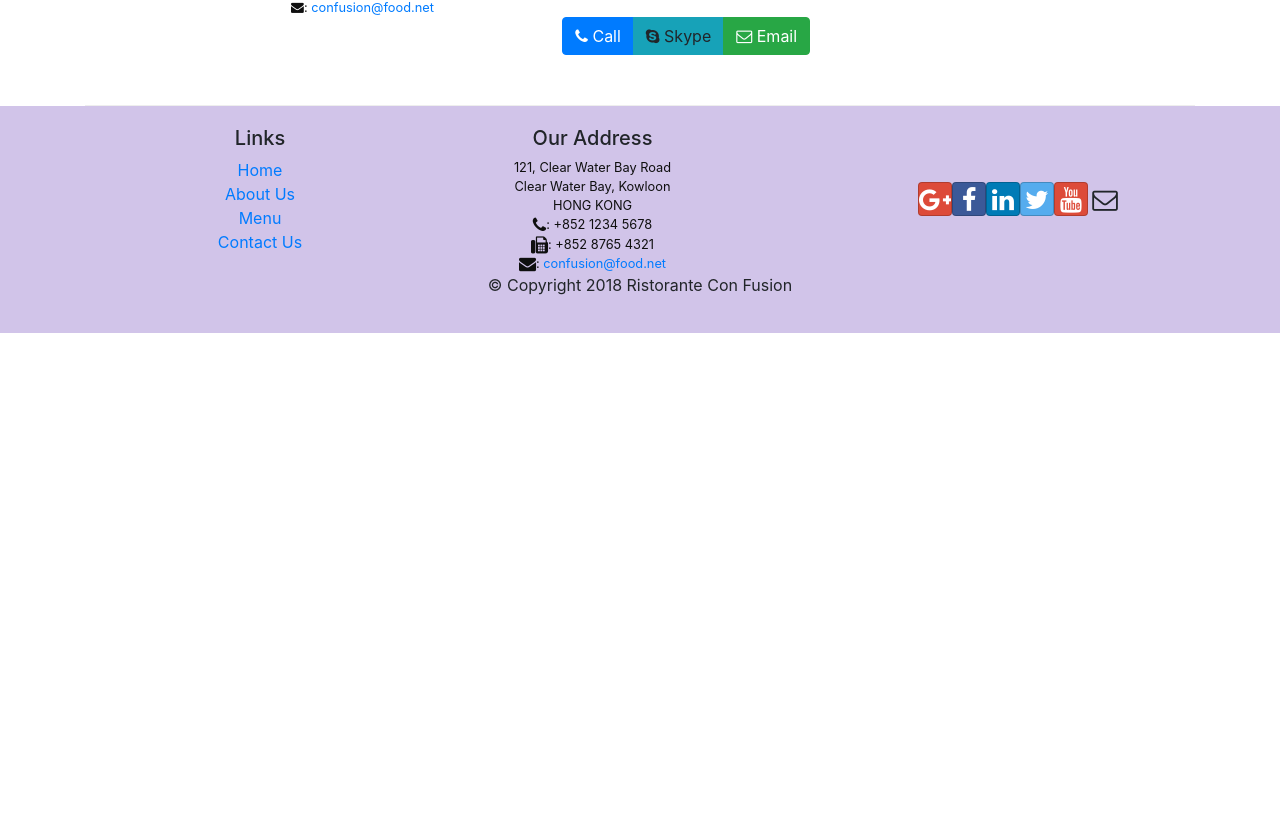
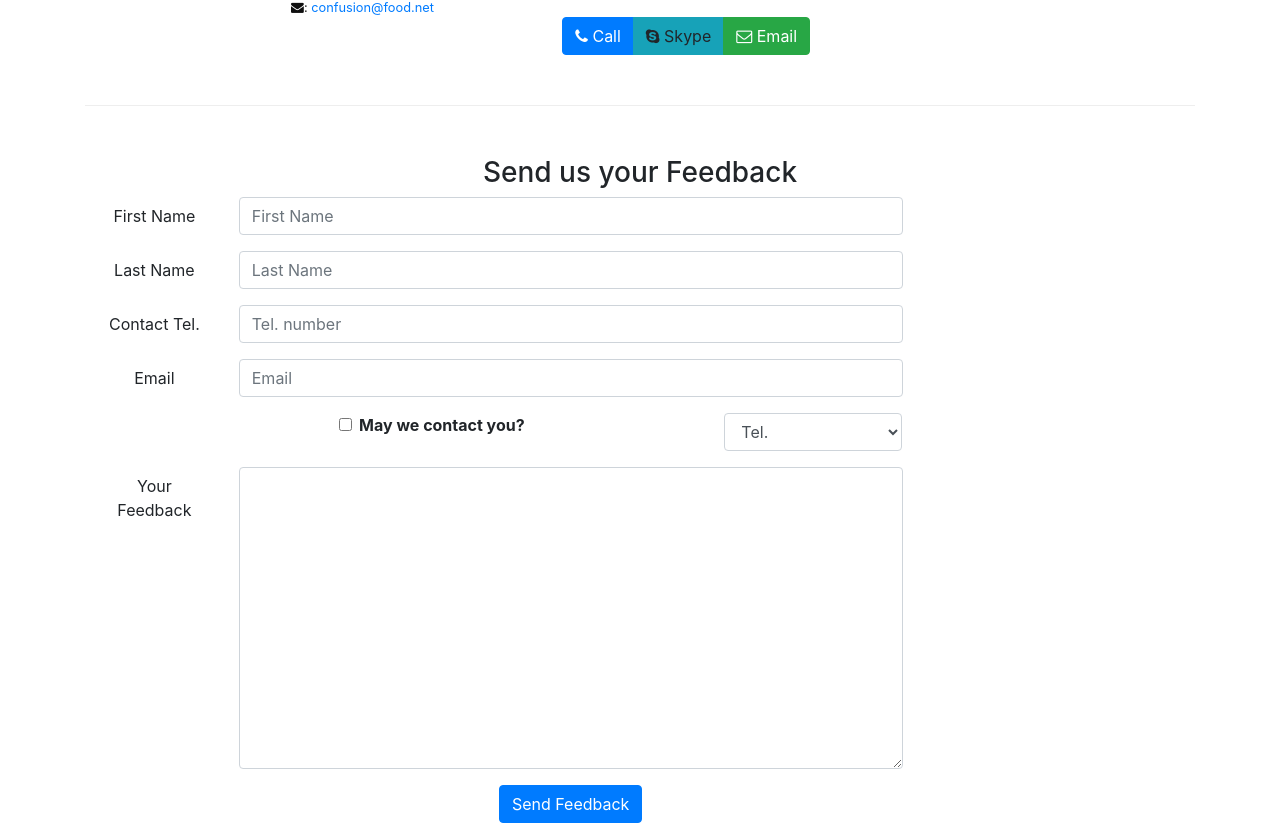
Before and after one commit to jessequiroga/confusion-react, a React (Create React App) app: page /contactus in a window 1280 px wide. Shown: the part 694-1520 px from the top of the page. Before the commit the page ends 1027 px from the top, so only its background shows below. Built offline with nearby package versions, Linux system fonts and the light colour scheme.

Commit message:
Controlled Forms

```diff
--- a/src/components/ContactComponent.js
+++ b/src/components/ContactComponent.js
@@ -1,8 +1,44 @@
-import React from 'react';
-import {Breadcrumb, BreadcrumbItem} from "reactstrap";
+import React, {Component} from 'react';
+import {Breadcrumb, BreadcrumbItem, Button, Col, Form, FormGroup, Input, Label} from 'reactstrap';
 import {Link} from "react-router-dom";
 
-function Contact(props) {
+class Contact extends Component {
+
+    constructor(props) {
+        super(props);
+
+        this.state = {
+            firstname: '',
+            lastname: '',
+            telnum: '',
+            email: '',
+            agree: false,
+            contactType: 'Tel.',
+            message: ''
+        };
+
+        this.handleInputChange = this.handleInputChange.bind(this);
+        this.handleSubmit = this.handleSubmit.bind(this);
+
+    }
+
+    handleInputChange(event) {
+        const target = event.target;
+        const value = target.type === 'checkbox' ? target.checked : target.value;
+        const name = target.name;
+
+        this.setState({
+            [name]: value
+        });
+    }
+
+    handleSubmit(event) {
+        console.log('Current State is: ' + JSON.stringify(this.state));
+        alert('Current State is: ' + JSON.stringify(this.state));
+        event.preventDefault();
+    }
+
+    render() {
         return (
             <div className="container">
                 <div className="row row-content">
@@ -10,7 +46,7 @@
                         <Breadcrumb>
                             <BreadcrumbItem><Link to="/home">Home</Link></BreadcrumbItem>
                             <BreadcrumbItem active>Contact Us</BreadcrumbItem>
-                    </Breadcrumb>
+                        </Breadcrumb>x`
                         <div className="col-12">
                             <h3>Contact Us</h3>
                             <hr/>
@@ -43,8 +79,91 @@
                         </div>
                     </div>
                 </div>
+                <div className="row row-content">
+                    <div className="col-12">
+                        <h3>Send us your Feedback</h3>
+                    </div>
+                    <div className="col-12 col-md-9">
+                        <Form onSubmit={this.handleSubmit}>
+                            <FormGroup row>
+                                <Label htmlFor="firstname" md={2}>First Name</Label>
+                                <Col md={10}>
+                                    <Input type="text" id="firstname" name="firstname"
+                                           placeholder="First Name"
+                                           value={this.state.firstname}
+                                           onChange={this.handleInputChange}/>
+                                </Col>
+                            </FormGroup>
+                            <FormGroup row>
+                                <Label htmlFor="lastname" md={2}>Last Name</Label>
+                                <Col md={10}>
+                                    <Input type="text" id="lastname" name="lastname"
+                                           placeholder="Last Name"
+                                           value={this.state.lastname}
+                                           onChange={this.handleInputChange}/>
+                                </Col>
+                            </FormGroup>
+                            <FormGroup row>
+                                <Label htmlFor="telnum" md={2}>Contact Tel.</Label>
+                                <Col md={10}>
+                                    <Input type="tel" id="telnum" name="telnum"
+                                           placeholder="Tel. number"
+                                           value={this.state.telnum}
+                                           onChange={this.handleInputChange}/>
+                                </Col>
+                            </FormGroup>
+                            <FormGroup row>
+                                <Label htmlFor="email" md={2}>Email</Label>
+                                <Col md={10}>
+                                    <Input type="email" id="email" name="email"
+                                           placeholder="Email"
+                                           value={this.state.email}
+                                           onChange={this.handleInputChange}/>
+                                </Col>
+                            </FormGroup>
+                            <FormGroup row>
+                                <Col md={{size: 6, offset: 2}}>
+                                    <FormGroup check>
+                                        <Label check>
+                                            <Input type="checkbox"
+                                                   name="agree"
+                                                   checked={this.state.agree}
+                                                   onChange={this.handleInputChange}/> {' '}
+                                            <strong>May we contact you?</strong>
+                                        </Label>
+                                    </FormGroup>
+                                </Col>
+                                <Col md={{size: 3, offset: 1}}>
+                                    <Input type="select" name="contactType"
+                                           value={this.state.contactType}
+                                           onChange={this.handleInputChange}>
+                                        <option>Tel.</option>
+                                        <option>Email</option>
+                                    </Input>
+                                </Col>
+                            </FormGroup>
+                            <FormGroup row>
+                                <Label htmlFor="message" md={2}>Your Feedback</Label>
+                                <Col md={10}>
+                                    <Input type="textarea" id="message" name="message"
+                                           rows="12"
+                                           value={this.state.message}
+                                           onChange={this.handleInputChange}/>
+                                </Col>
+                            </FormGroup>
+                            <FormGroup row>
+                                <Col md={{size: 10, offset: 2}}>
+                                    <Button type="submit" color="primary">
+                                        Send Feedback
+                                    </Button>
+                                </Col>
+                            </FormGroup>
+                        </Form>
+                    </div>
+                </div>
             </div>
         );
     }
+}
 
 export default Contact;
```
Lines whose indentation alone changed are shown as unchanged.
